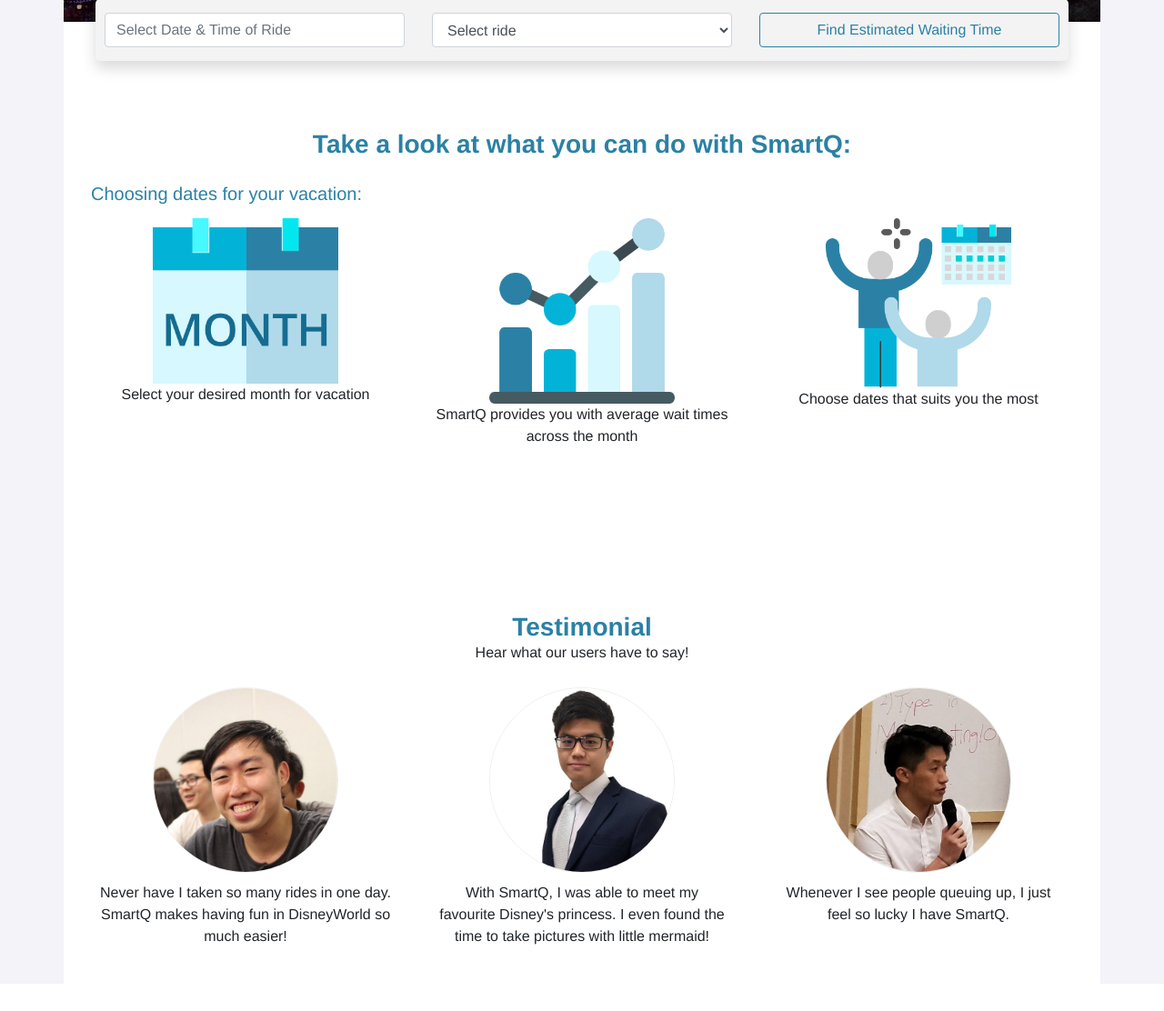
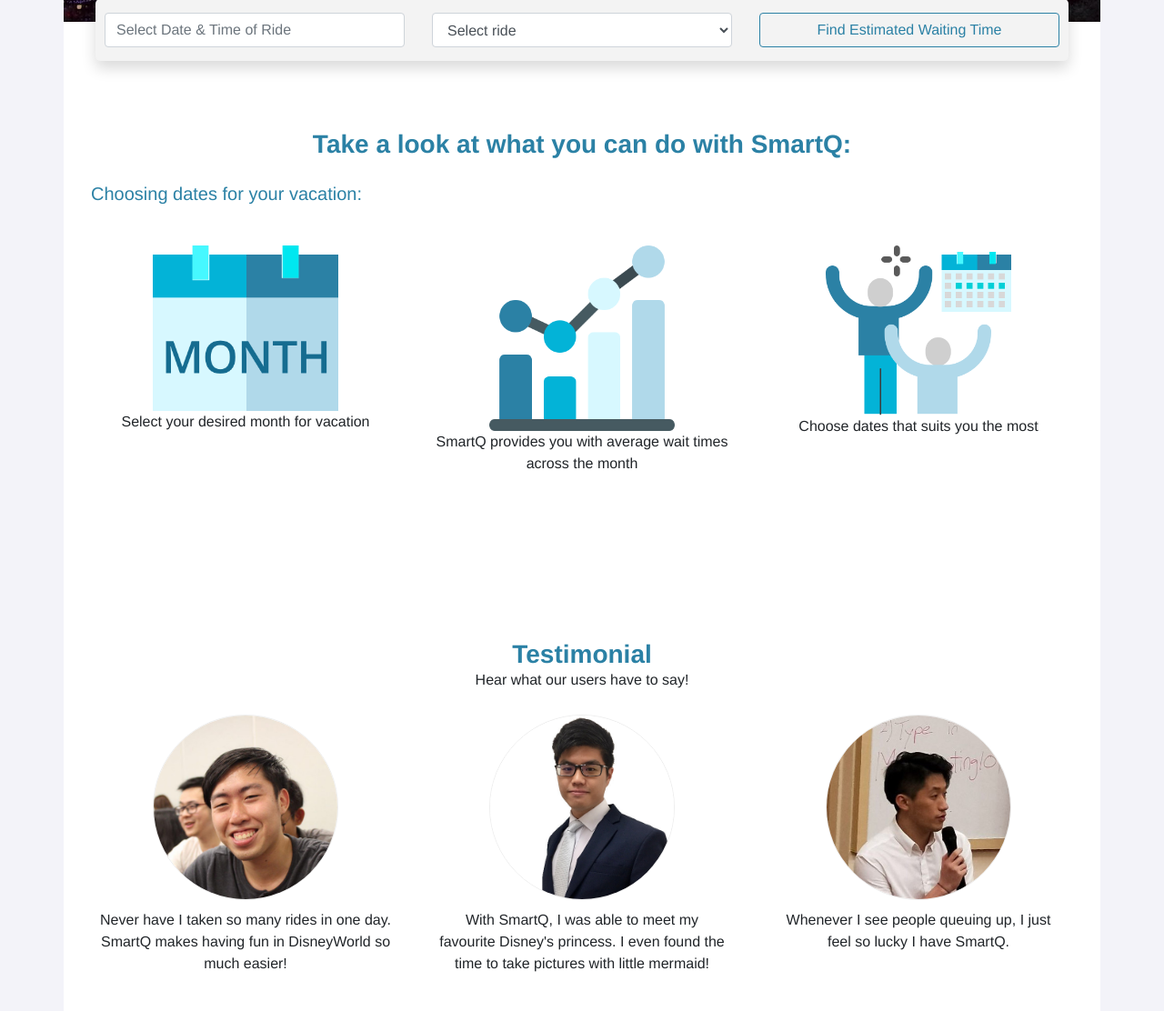
Before and after one commit to loichiilek/data-x_website, a Flask app: page / in a window 1280 px wide. Shown: the part 476-1588 px from the top of the page at 91% size. Before the commit the page ends 1515 px from the top, so only its background shows below. Run offline with Flask 2, Linux system fonts and the light colour scheme; some libraries are stand-ins or nearby versions.

Commit message:
Update main.css

```diff
--- a/datax_website/static/css/main.css
+++ b/datax_website/static/css/main.css
@@ -53,6 +53,9 @@ body {
     padding-bottom: 15px;
 }
 
+.container.information > .row{
+    margin-top:30px;
+}
 .container.information > .row > div >img {
     width: 60%;
 }
```
